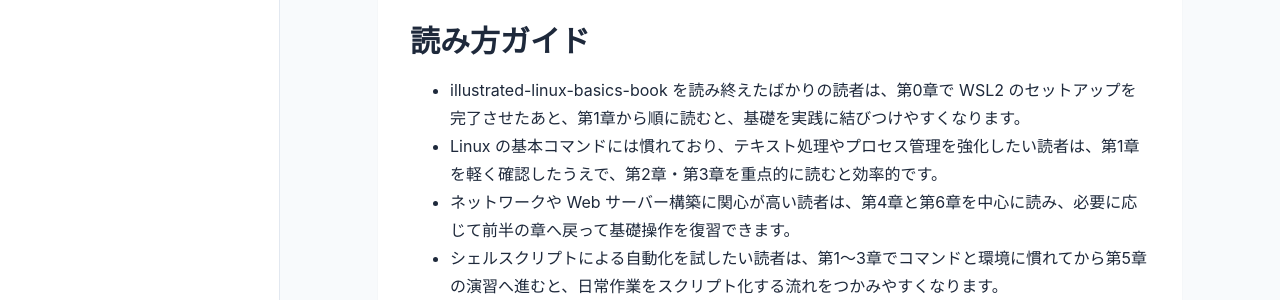
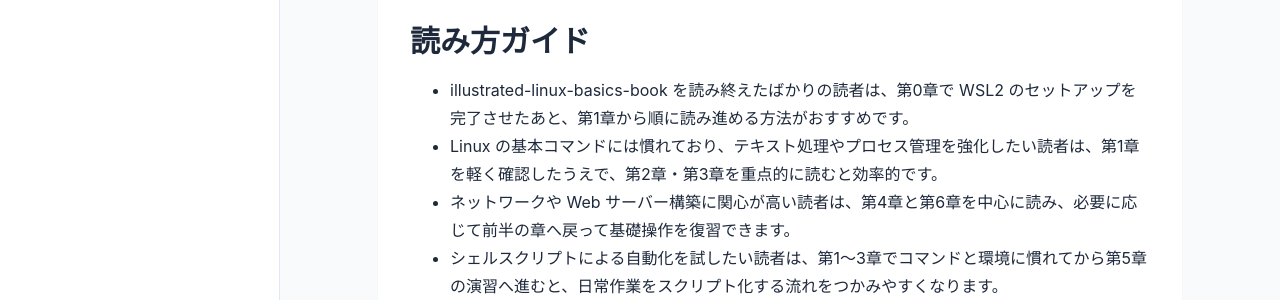
Before and after one commit to itdojp/wsl2-linux-essentials-book, a Jekyll site: the page built from docs/index.md, in a window 1280 px wide and 900 px high, scrolled down 494 px. Shown: the part 180-480 px from the top of the window. Built offline with Jekyll 4.4.1, drawn with Linux system fonts in a browser that asks for light colours.

Commit message:
docs: tighten reading guide wording

```diff
--- a/docs/index.md
+++ b/docs/index.md
@@ -22,7 +22,7 @@ title: "WSL2 Linux実践ガイド"
 
 ## 読み方ガイド
 
-- illustrated-linux-basics-book を読み終えたばかりの読者は、第0章で WSL2 のセットアップを完了させたあと、第1章から順に読むと、基礎を実践に結びつけやすくなります。
+- illustrated-linux-basics-book を読み終えたばかりの読者は、第0章で WSL2 のセットアップを完了させたあと、第1章から順に読み進める方法がおすすめです。
 - Linux の基本コマンドには慣れており、テキスト処理やプロセス管理を強化したい読者は、第1章を軽く確認したうえで、第2章・第3章を重点的に読むと効率的です。
 - ネットワークや Web サーバー構築に関心が高い読者は、第4章と第6章を中心に読み、必要に応じて前半の章へ戻って基礎操作を復習できます。
 - シェルスクリプトによる自動化を試したい読者は、第1〜3章でコマンドと環境に慣れてから第5章の演習へ進むと、日常作業をスクリプト化する流れをつかみやすくなります。
```
